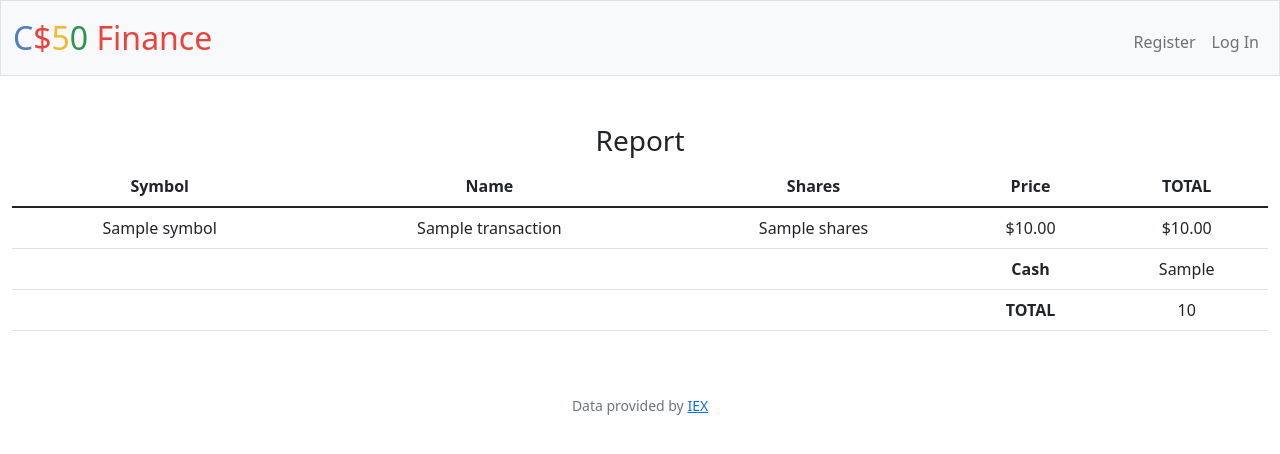
After one commit to Demanrusss/CS50x_Harvard, a Flask app: template Problem_Set_9/templates/index.html in a window 1280 px wide. The commit adds this page. Shown: the top 454 px of the page. Run offline with Flask 2, Linux system fonts and the light colour scheme; the template is opened without the code that fills it: most values are stand-ins (such as "Sample title", 1, 10 or a date in 2020); some libraries are stand-ins or nearby versions.

Commit message:
Problem Set 9 Finally got it

```diff
--- a/Problem_Set_9/app.py
+++ b/Problem_Set_9/app.py
@@ -1,4 +1,5 @@
 import os
+import datetime
 
 from cs50 import SQL
 from flask import Flask, flash, redirect, render_template, request, session
@@ -43,21 +44,60 @@ def after_request(response):
 @login_required
 def index():
     """Show portfolio of stocks"""
-    return apology("TODO")
+    if request.method == "GET":
+        user_transactions = db.execute(
+            "SELECT symbol, name, SUM(shares) as Shares, price, SUM(sum) as Sum FROM transactions WHERE user_id = ? GROUP BY symbol", session["user_id"])
+        user_cash_list = db.execute("SELECT cash FROM users WHERE id = ?", session["user_id"])
+        user_cash = user_cash_list[0]["cash"]
+        total_list = db.execute("SELECT SUM(sum) as Total FROM transactions WHERE user_id = ?", session["user_id"])
+        if total_list[0]["Total"] == None:
+            total_list[0]["Total"] = 0
+        user_total = total_list[0]["Total"] + user_cash
+        for row in user_transactions:
+            row["price"] = round(row["price"], 2)
+            row["Sum"] = round(row["Sum"], 2)
+        return render_template("index.html", transactions_list=user_transactions, user_cash=usd(user_cash), user_total=usd(user_total))
 
 
 @app.route("/buy", methods=["GET", "POST"])
 @login_required
 def buy():
     """Buy shares of stock"""
-    return apology("TODO")
+    if request.method == "GET":
+        return render_template("buy.html")
+    else:
+        symbol = request.form.get("symbol")
+        shares_from_form = request.form.get("shares")
+        if not shares_from_form.isdigit():
+            return apology("No value in Shares", 400)
+        shares = int(shares_from_form)
+        if not symbol or symbol == " ":
+            return apology("No value in Symbol", 403)
+        stocks_symbol = lookup(symbol.upper())
+        if stocks_symbol == None:
+            return apology("Cannot find such Symbol", 400)
+        if not shares or shares < 0 or shares == 0:
+            return apology("Not available number in Quantity of shares", 400)
+        transaction_sum = shares * stocks_symbol["price"]
+        cash_list = db.execute("SELECT cash FROM users WHERE id = ?", session["user_id"])
+        cash_available = cash_list[0]["cash"]
+        if transaction_sum > cash_available:
+            return apology("Not enough cash", 403)
+        db.execute("UPDATE users SET cash = ? WHERE id = ?", cash_available - transaction_sum, session["user_id"])
+        db.execute("INSERT INTO transactions (user_id, symbol, shares, price, sum, date, name) VALUES (?, ?, ?, ?, ?, ?, ?)",
+                   session["user_id"], stocks_symbol["symbol"], shares, stocks_symbol["price"],
+                   shares * stocks_symbol["price"], datetime.datetime.now(), stocks_symbol["name"])
+        return redirect("/")
 
 
 @app.route("/history")
 @login_required
 def history():
     """Show history of transactions"""
-    return apology("TODO")
+    if request.method == "GET":
+        user_transactions = db.execute(
+            "SELECT symbol, name, shares, price, sum, date FROM transactions WHERE user_id = ?", session["user_id"])
+        return render_template("history.html", transactions_list=user_transactions)
 
 
 @app.route("/login", methods=["GET", "POST"])
@@ -116,11 +156,12 @@ def quote():
     else:
         symbol = request.form.get("symbol")
         if not symbol or symbol == " ":
-            return apology("No value in symbol", 403)
+            return apology("No value in symbol", 400)
         stocks_symbol = lookup(symbol.upper())
         if stocks_symbol == None:
-            return apology("Cannot find such symbol", 404)
-        return render_template("quoted.html", stocks_symbol=stocks_symbol)
+            return apology("Cannot find such symbol", 400)
+        stocks_symbol_price = usd(stocks_symbol["price"])
+        return render_template("quoted.html", stocks_symbol=stocks_symbol, price=stocks_symbol_price)
 
 
 @app.route("/register", methods=["GET", "POST"])
@@ -132,22 +173,73 @@ def register():
         password = request.form.get("password")
         confirmation = request.form.get("confirmation")
         if not user or user == " ":
-            return apology("No value in username", 403)
+            return apology("No value in username", 400)
         if not password or password == " ":
-            return apology("No value in password", 403)
+            return apology("No value in password", 400)
         if confirmation != password:
-            return apology("Password does not confirmed properly", 403)
+            return apology("Password does not confirmed properly", 400)
         password_hash = generate_password_hash(password)
-        user_session = db.execute("INSERT INTO users (username, hash) VALUES (?, ?)", user, password_hash)
-        if user_session != None:
-            session["user_id"] = user_session
-            return redirect("/")
-        else:
-            return apology("Such username already exists", 403)
+        try:
+            user_session = db.execute("INSERT INTO users (username, hash) VALUES (?, ?)", user, password_hash)
+        except:
+            return apology("Such username already exists", 400)
+        session["user_id"] = user_session
+        return redirect("/")
 
 
 @app.route("/sell", methods=["GET", "POST"])
 @login_required
 def sell():
     """Sell shares of stock"""
-    return apology("TODO")
+    if request.method == "GET":
+        user_symbols_available = db.execute(
+            "SELECT symbol FROM transactions WHERE user_id = ? GROUP BY symbol HAVING shares > 0", session["user_id"])
+        return render_template("sell.html", symbols=user_symbols_available)
+    else:
+        symbol = request.form.get("symbol")
+        if not symbol or symbol == "Choose symbol":
+            return apology("No value in Choose symbol", 403)
+        shares_from_form = request.form.get("shares")
+        if not shares_from_form:
+            return apology("No value is shares", 400)
+        shares = int(shares_from_form)
+        shares_control_list = db.execute(
+            "SELECT SUM(shares) as Shares FROM transactions WHERE user_id = ? AND symbol = ?", session["user_id"], symbol)
+        if not shares or shares < 0 or shares == 0 or shares > shares_control_list[0]["Shares"]:
+            return apology("Not available number in Quantity of shares", 400)
+        stocks_symbol = lookup(symbol)
+        transaction_sum = shares * stocks_symbol["price"]
+        cash_list = db.execute("SELECT cash FROM users WHERE id = ?", session["user_id"])
+        cash_available = cash_list[0]["cash"]
+        db.execute("UPDATE users SET cash = ? WHERE id = ?", cash_available + transaction_sum, session["user_id"])
+        db.execute("INSERT INTO transactions (user_id, symbol, shares, price, sum, date, name) VALUES (?, ?, ?, ?, ?, ?, ?)",
+                   session["user_id"], symbol, shares * -1, stocks_symbol["price"], shares * stocks_symbol["price"] * -1,
+                   datetime.datetime.now(), stocks_symbol["name"])
+        return redirect("/")
+
+
+@app.route("/change_password", methods=["GET", "POST"])
+@login_required
+def change_password():
+    """Change Password"""
+    if request.method == "GET":
+        return render_template("change_password.html")
+    else:
+        old_password = request.form.get("old_password")
+        password = request.form.get("password")
+        confirmation = request.form.get("confirmation")
+        if not old_password or old_password == " ":
+            return apology("No value in Old password", 403)
+        if not password or password == " ":
+            return apology("No value in Password", 403)
+        if confirmation != password:
+            return apology("Password does not confirmed properly", 403)
+        old_password_hash = generate_password_hash(old_password)
+        print(old_password_hash)
+        old_password_hash_from_db = db.execute("SELECT hash FROM users WHERE id = ?", session["user_id"])
+        print(old_password_hash_from_db)
+        if not check_password_hash(old_password_hash_from_db[0]["hash"], old_password):
+            return apology("Old password is incorrect", 403)
+        password_hash = generate_password_hash(password)
+        db.execute("UPDATE users SET hash = ? WHERE id = ?", password_hash, session["user_id"])
+        return redirect("/")
--- a/Problem_Set_9/static/styles.css
+++ b/Problem_Set_9/static/styles.css
@@ -28,3 +28,10 @@ nav .navbar-brand .green
     margin-left: auto;
     margin-right: auto;
 }
+
+.form-select {
+    position: relative;
+    width: 15vw;
+    margin-left: auto;
+    margin-right: auto;
+}
--- /dev/null
+++ b/Problem_Set_9/templates/index.html
@@ -0,0 +1,45 @@
+{% extends "layout.html" %}
+
+{% block title %}
+    Report
+{% endblock %}
+
+{% block main %}
+    <h3 align="center">Report</h3>
+    <table class="table">
+        <thead>
+            <tr>
+                <th scope="col">Symbol</th>
+                <th scope="col">Name</th>
+                <th scope="col">Shares</th>
+                <th scope="col">Price</th>
+                <th scope="col">TOTAL</th>
+            </tr>
+        </thead>
+        <tbody class="table-group-divider">
+            {% for transaction in transactions_list %}
+            <tr>
+                <td>{{ transaction["symbol"] }}</td>
+                <td>{{ transaction["name"] }}</td>
+                <td>{{ transaction["Shares"] }}</td>
+                <td>${{ '%0.2f' % transaction["price"] }}</td>
+                <td>${{ '%0.2f' % transaction["Sum"] }}</td>
+            </tr>
+            {% endfor %}
+            <tr>
+                <td></td>
+                <td></td>
+                <td></td>
+                <th scope="col">Cash</th>
+                <td>{{ user_cash }}</td>
+            </tr>
+            <tr>
+                <td></td>
+                <td></td>
+                <td></td>
+                <th scope="col">TOTAL</th>
+                <td>{{ user_total }}</td>
+            </tr>
+        </tbody>
+    </table>
+{% endblock %}
--- a/Problem_Set_9/templates/layout.html
+++ b/Problem_Set_9/templates/layout.html
@@ -37,6 +37,7 @@
                             <li class="nav-item"><a class="nav-link" href="/history">History</a></li>
                         </ul>
                         <ul class="navbar-nav ms-auto mt-2">
+                            <li class="nav-item"><a class="nav-link" href="/change_password">Change password</a></li>
                             <li class="nav-item"><a class="nav-link" href="/logout">Log Out</a></li>
                         </ul>
                     {% else %}
--- a/Problem_Set_9/templates/quoted.html
+++ b/Problem_Set_9/templates/quoted.html
@@ -17,7 +17,7 @@
         <tbody>
             <tr>
                 <td>{{ stocks_symbol["name"] }}</td>
-                <td>{{ stocks_symbol["price"] }}</td>
+                <td>{{ price }}</td>
                 <td>{{ stocks_symbol["symbol"] }}</td>
             </tr>
         </tbody>
```
Also changed, not shown: Problem_Set_9/templates/buy.html (added, +17 -0 lines), Problem_Set_9/templates/change_password.html (added, +20 -0 lines), Problem_Set_9/templates/history.html (added, +40 -0 lines), Problem_Set_9/templates/sell.html (added, +21 -0 lines), Problem_Set_9/finance.db.
